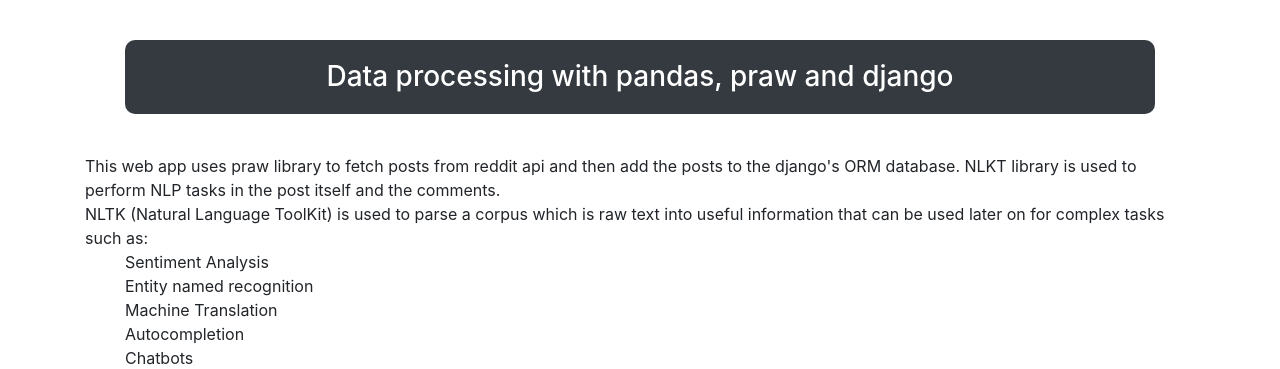
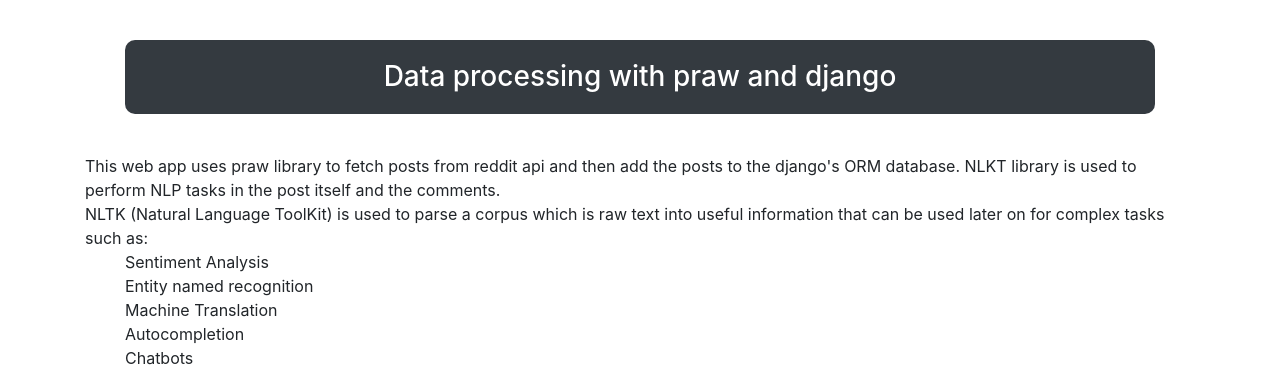
Before and after one commit to daniel-sjkdm/django-nltk, a Django app: page / in a window 1280 px wide. Shown: the part 56-425 px from the top of the page. Run offline with Django 3.2, Linux system fonts and the light colour scheme; some libraries are stand-ins or nearby versions.

Commit message:
Remove unnecessary module

```diff
--- a/backend/templates/index.html
+++ b/backend/templates/index.html
@@ -13,7 +13,7 @@
 
 {% block body %}
     <div class="container">
-        <h3 class="title"> Data processing with pandas, praw and django </h3>
+        <h3 class="title"> Data processing with praw and django </h3>
         <section>
             This web app uses praw library to fetch posts from reddit api and then add the posts
             to the django's ORM database. NLKT library is used to perform NLP tasks in the post itself
```
